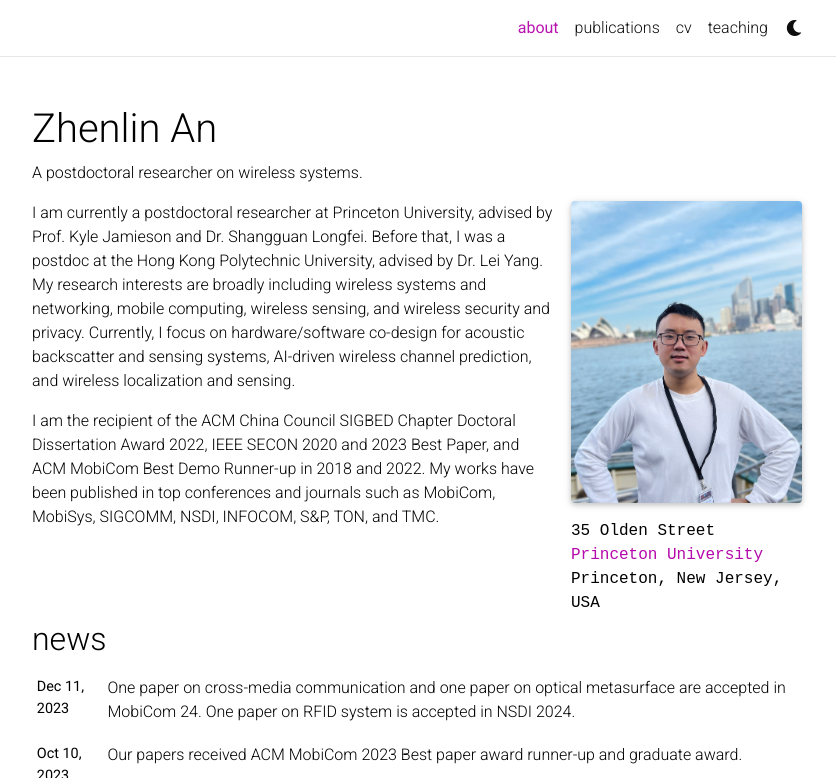
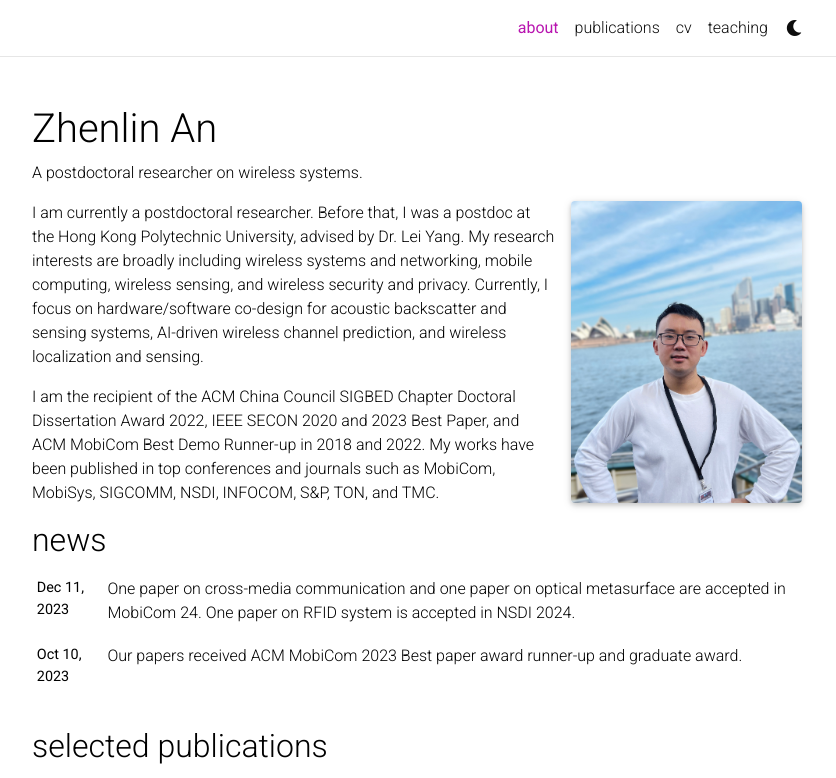
Before and after one commit to Anplus/anplus.github.io, a Jekyll site: the page built from _pages/about.md, in a window 1280 px wide and 1166 px high, cut to the strip 0-778 px from the top of the window. Shown: the whole strip, without its empty margins (223-1059 px from the left). Built offline with Jekyll 4.4.1, drawn with Linux system fonts in a browser that asks for light colours; full-size pictures stand in for the smaller copies a plugin makes; comment, search, counter and statistics services are not loaded; a style sheet for code colours, icons or effects is not loaded.

Commit message:
Update about.md

```diff
--- a/_pages/about.md
+++ b/_pages/about.md
@@ -9,16 +9,13 @@
   image: prof_pic2.jpg
   image_circular: false # crops the image to make it circular
   address: >
-    <p>35 Olden Street</p>
-    <p> <a href='https://www.cs.princeton.edu/'>Princeton University</a> </p>
-    <p>Princeton, New Jersey, USA</p>
 
 news: true  # includes a list of news items
 selected_papers: true # includes a list of papers marked as "selected={true}"
 social: true  # includes social icons at the bottom of the page
 ---
 
-I am currently a postdoctoral researcher at Princeton University, advised by Prof. Kyle Jamieson and Dr. Shangguan Longfei. Before that, I was a postdoc at the Hong Kong Polytechnic University, advised by Dr. Lei Yang. My research interests are broadly including wireless systems and networking, mobile computing, wireless sensing, and wireless security and privacy. Currently, I focus on hardware/software co-design for acoustic backscatter and sensing systems, AI-driven wireless channel prediction, and wireless localization and sensing.
+I am currently a postdoctoral researcher. Before that, I was a postdoc at the Hong Kong Polytechnic University, advised by Dr. Lei Yang. My research interests are broadly including wireless systems and networking, mobile computing, wireless sensing, and wireless security and privacy. Currently, I focus on hardware/software co-design for acoustic backscatter and sensing systems, AI-driven wireless channel prediction, and wireless localization and sensing.
 
 I am the recipient of the ACM China Council SIGBED Chapter Doctoral Dissertation Award 2022, IEEE SECON 2020 and 2023 Best Paper, and ACM MobiCom Best Demo Runner-up in 2018 and 2022. My works have been published in top conferences and journals such as MobiCom, MobiSys, SIGCOMM, NSDI, INFOCOM, S&P, TON, and TMC.
 
```
